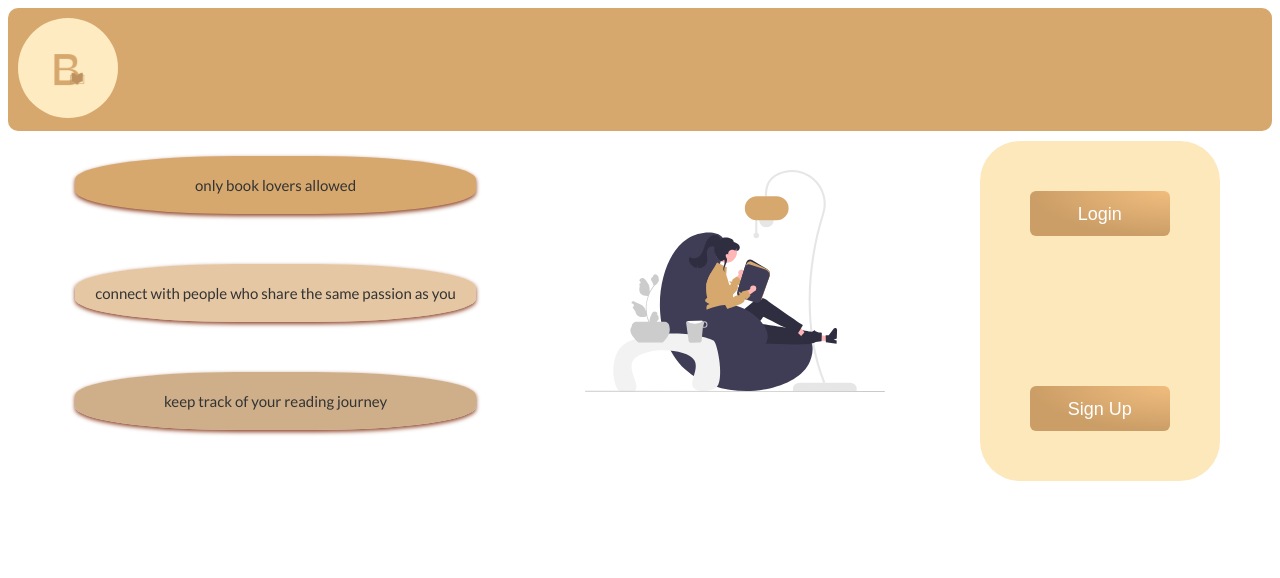
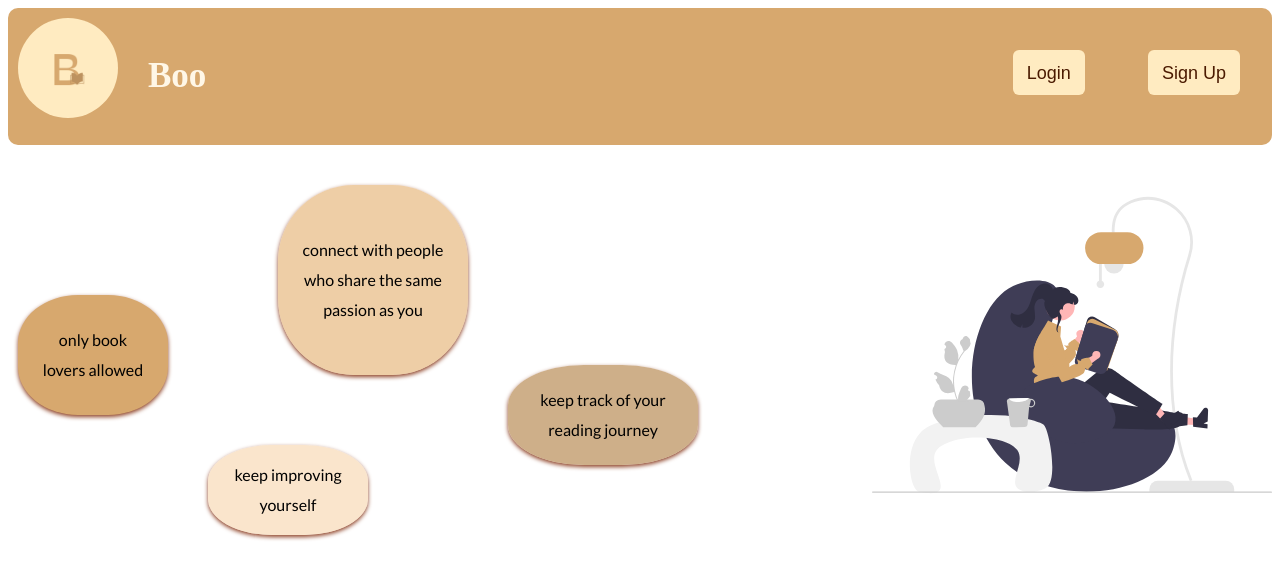
Before and after one commit to iuliamoisa/Book-reviewer, a plain HTML site: page home.html in a window 1280 px wide. Drawn offline with Linux system fonts and the light colour scheme.

Commit message:
changed positioning

```diff
--- a/home.css
+++ b/home.css
@@ -1,9 +1,25 @@
 html{
+    /*background-image: url(./pictures/backgroundV2.png);
+    background-color: #fff;*/
     font-family: 'Lato', sans-serif;
 }
-header {
+#header {
     background-color: #D7A86E;
-    border-radius:10px;
+    border-radius: 10px;
+    display: flex;
+    justify-content: left;
+    gap: 20px;
+}
+#title{
+    text-align: center;
+    vertical-align: middle;
+    line-height: 90px;
+    color:#fff7e7;
+    font-family: "Metro Sans";
+    font-size: 35px;
+}
+h1 {
+    height: 90px;
 }
 .logo {
     display: inline-block;
@@ -12,34 +28,27 @@ header {
     height: 100px;
     background-image: url(./Planificare/logoBoo-better.png);
     background-size: cover;
-    border-radius:  50%;
+    border-radius: 50%;
 }
 img{
-    height: 300px;
-  width: 300px;
+    background-color: #fff;
+    height: 400px;
+    width: 400px;
 }
 
 /* Style for the login and logout options */
-.options {
-    background-color: #fde3accd;
-    display: flex;
-	flex-direction: column;
-	justify-content: space-between;
-    gap: 20px;
-	padding: 20px;
-    margin: 10px;
-    height: 300px;
-	width: 200px;
-    float: left;
-    border-radius: 40px;
+#options {
+    position: fixed;
+    top:20px;
+    right: 10px;
 }
 /* CSS */
 button {
   align-items: center;
-  background-image: radial-gradient(100% 100% at 100% 0, #f1bd7e 0, #cb9e67 100%);
+  background-color:#FFEBC1;
   border: 0;
   border-radius: 6px;
-  color: #fff;
+  color: #4b1a00;
   cursor: pointer;
   display: inline-flex;
   height: 45px;
@@ -55,38 +64,60 @@ button {
 }
 button:hover{
     color: #fff;
-    background-image: radial-gradient(100% 100% at 100% 0, #ca9f69 0, #f1bd7e 100%);
+    background-color: #a64b2a52;
 }
 
 .main {
     display: flex;
     justify-content: space-around;
 }
-.info {
-    display: flex;
-    flex-direction: column;
+#info {
+    position: relative; /* elements can be positioned inside it*/
+    width: 100%;
+    height: 100%;
 }
 /* Style for the information bubbles */
 .bubble {
-	padding: 20px;
-    margin: 25px;
+    position: absolute; /*each element can pe positioned using top and left */
+    width: 190px;
+    height: 190px;
     border-radius: 40%;
-    background-color: #fff;
+    display: flex;
+    justify-content: center;
+    align-items: center;
+    font-size: 16px;
     box-shadow: 0 2px 4px #8d4024;
+    margin: 50px;
 }
-.one {
+.bubble:nth-child(1) {
     background-color: #D7A86E;
+    margin-top: 150px;
+    margin-left: 10px;
+    width: 150px;
+    height: 120px;
 }
-.two {
-    background-color: #d7a86ea2;
+.bubble:nth-child(2) {
+    background-color: #e5b274a2;
+    margin-top: 40px;
+    margin-left: 270px;
 }
-.three {
+.bubble:nth-child(3) {
     background-color: #bc925eba;
+    margin-top: 220px;
+    margin-left: 500px;
+    height: 100px;
 }
-.bubble p {
-    margin: 0;
-    font-size: 15px;
-    font-weight: normal;
-    color: #333;
+.bubble:nth-child(4) {
+    background-color: #f8dcbaba;
+    margin-top: 300px;
+    margin-left: 200px;
+    height: 90px;
+    width: 160px;
+}
+.text-box {
+    width: 90%;
+    height: 90%px;
     text-align: center;
+    line-height: 30px;
+    padding: 20px;
 }
--- a/home.html
+++ b/home.html
@@ -11,26 +11,30 @@
     <title>Boo</title>
 </head>
 <body>
-	<header>
+	<header id="header">
 		<div class="logo"></div>
+		<h1 id="title">Boo</h1>
+		<div id="options">
+			<button class="login">Login</button>
+			<button class="signup">Sign Up</button>
+		</div>
 	</header>
 	<div class="main">
-		<div class="info">
-			<div class="bubble one">
-				<p>only book lovers allowed</p>
+		<div id="info">
+			<div class="bubble">
+				<div class="text-box">only book lovers allowed</div>
 			</div>
-			<div class="bubble two">
-				<p>connect with people who share the same passion as you</p>
+			<div class="bubble">
+				<div class="text-box">connect with people who share the same passion as you</div>
 			</div>
-			<div class="bubble three">
-				<p>keep track of your reading journey</p>
+			<div class="bubble">
+				<div class="text-box">keep track of your reading journey</div>
+			</div>
+			<div class="bubble">
+				<div class="text-box">keep improving yourself</div>
 			</div>
 		</div> <!--end of bubbles-->
 		<img src="svg/read1.svg" alt="My Happy SVG" />
-		<div class="options">
-			<button class="login">Login</button>
-			<button class="signup">Sign Up</button>
-		</div>
 	</div>
 </body>
 </html>
```
Also changed, not shown: pictures/backgroundV2.png (added).
